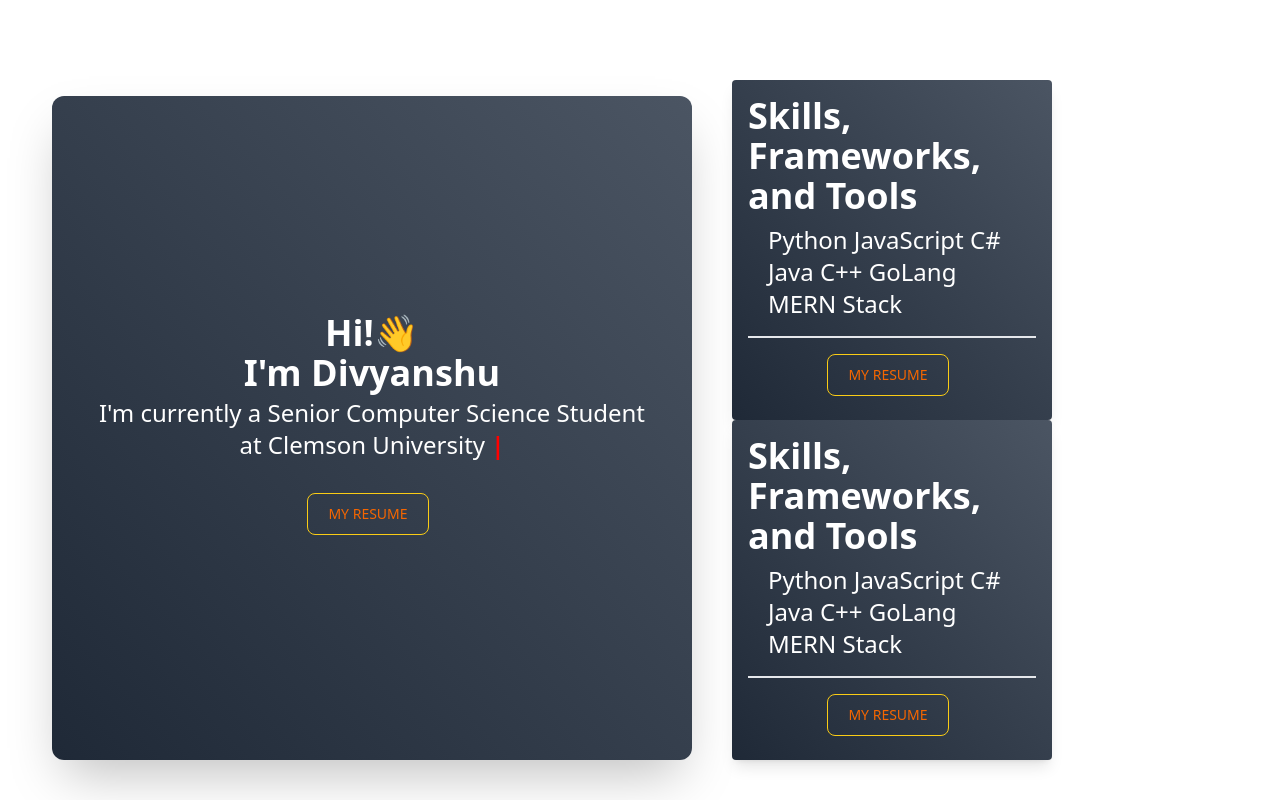
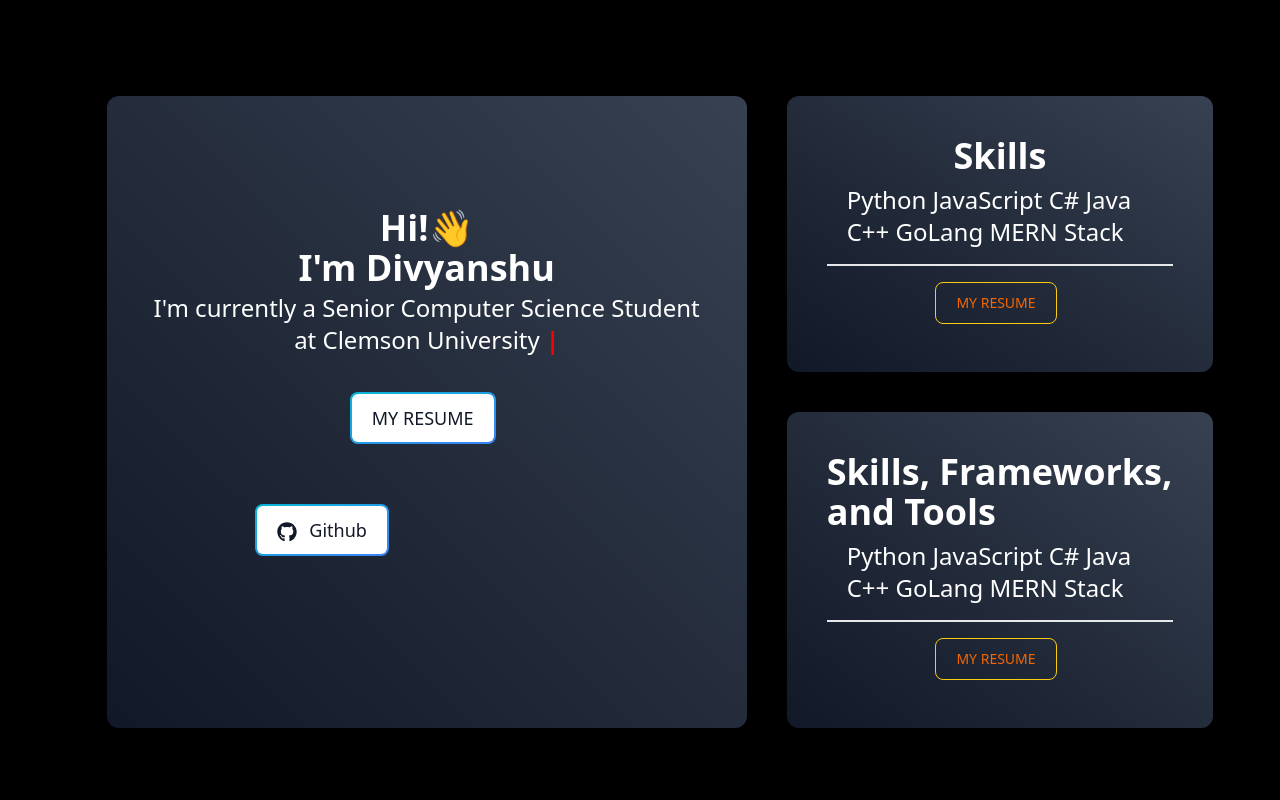
Before and after one commit to divpatel10/divyanshupatel.me, a React (Create React App) app in the folder mywebsite/: page / in a window 1280 px wide. Built offline with nearby package versions, Linux system fonts and the light colour scheme; the HTML template or start-up script is replaced by a standard one.

Commit message:
fixed button inline issue

```diff
--- a/mywebsite/public/index.html
+++ b/mywebsite/public/index.html
@@ -25,8 +25,8 @@
     -->
     <title>Divyanshu</title>
   </head>
-  <body>
-    <noscript>You need to enable JavaScript to run this app.</noscript>
+  <body style="background-color: black">
+
     <div id="root"></div>
     <!--
       This HTML file is a template.
--- a/mywebsite/src/App.js
+++ b/mywebsite/src/App.js
@@ -10,7 +10,7 @@ function App() {
 
         <AboutMe/>
 
-        <div className="flex flex-col justify-between mx-8 mt-20 md:mx-0 md:w-1/4 ">
+        <div className="flex flex-col justify-between mx-6 md:mx-0 md:w-1/3 ">
 
         <Skills/>
 
--- a/mywebsite/src/components/AboutMe.js
+++ b/mywebsite/src/components/AboutMe.js
@@ -4,29 +4,38 @@ import { FaYoutube } from 'react-icons/fa';
 import { FaTwitter } from 'react-icons/fa';
 import { FaRegEnvelope } from 'react-icons/fa';
 
-function AboutMe(){
-    return(
-        <div className="flex flex-col items-center justify-center text-center p-6 from-gray-600 to-gray-800 text-white bg-gradient-to-bl mt-24  shadow-2xl rounded-xl mr-10 -ml-44 mb-8 flex-1 md:mb-0  md:w-1/2 sm:flex-initial">
-            {/* <div className='from-gray-600 to-gray-800 bg-gradient-to-bl max-w-4xl mx-8 bg-white shadow-2xl rounded-xl py-20 mt-10'> */}
-
-                <div >
+function AboutMe() {
+    return (
+        <div className="flex flex-col items-center justify-center text-center p-6 from-gray-700 to-gray-900 text-white bg-gradient-to-bl shadow-2xl rounded-xl mx-10  mb-8 mt-24 flex-1 md:mb-0  md:w-1/2 sm:flex-initial">
 
             <div>
 
                 <p className='text-4xl sm:text-4xl font-semibold '>
-                    Hi!👋 <br/>I'm Divyanshu
+                    Hi!👋 <br />I'm Divyanshu
                 </p>
                 <p className=' text-xl sm:text-2xl pt-1 pb-4 px-5 w-auto inline-block border-b-1 text-ellipsis' >
                     I'm currently a Senior Computer Science Student at Clemson University
                     <span class="cursor"><b> |</b></span>
                 </p>
 
-                    <div className="flex align-center justify-center mt-4">
 
-                    <button type="button" class="button" class="text-clemrange hover:text-white border border-yellow-400 hover:bg-clemrange focus:ring-4 focus:ring-yellow-400 font-medium rounded-lg text-sm px-5 py-2.5 text-center mr-2 mb-2 dark:border-yellow-500 dark:text-yellow-500 dark:hover:text-white dark:hover:bg-clemrange dark:focus:ring-yellow-200">
+
+                <button class="relative inline-flex items-center justify-center p-0.5 mb-2 mr-2 mt-5 overflow-hidden text-lg font-medium text-gray-900 rounded-lg group bg-gradient-to-br from-cyan-500 to-blue-500 group-hover:from-cyan-500 group-hover:to-blue-500 hover:text-white dark:text-white focus:ring-4 focus:ring-cyan-200 dark:focus:ring-cyan-800">
+                    <span class="relative px-5 py-2.5 transition-all ease-in duration-100 bg-white dark:bg-gray-900 rounded-md group-hover:bg-opacity-0">
                         MY RESUME
+                    </span>
                 </button>
-                    </div>
+
+
+                <div className='my-3 flex flex-wrap -m-1 relative p-10 px-32'>
+
+                    <button class="relative inline-flex items-center justify-center p-0.5 mb-2 mr-2 overflow-hidden text-lg font-medium text-gray-900 rounded-lg group bg-gradient-to-br from-cyan-500 to-blue-500 group-hover:from-cyan-500 group-hover:to-blue-500 hover:text-white dark:text-white focus:ring-4 focus:ring-cyan-200 dark:focus:ring-cyan-800">
+                        <span class="relative inline-block px-5 py-2.5 transition-all ease-in duration-75 bg-white dark:bg-gray-900 rounded-md group-hover:bg-opacity-0">
+                           <FaGithub className="inline-block text-xl mr-2"/> Github
+                        </span>
+                    </button>
+
+
                 </div>
             </div>
         </div>
--- a/mywebsite/src/components/Projects.js
+++ b/mywebsite/src/components/Projects.js
@@ -6,7 +6,7 @@ import { FaRegEnvelope } from 'react-icons/fa';
 
 function Projects(){
     return(
-        <div className="flex flex-col from-gray-600 to-gray-800 bg-gradient-to-bl text-white rounded p-4 items-center shadow-lg">
+        <div className="flex flex-col from-gray-700 to-gray-900 bg-gradient-to-bl text-white rounded-xl p-10 items-center mt-10 shadow-2xl">
 
 
                     <p className='text-4xl sm:text-4xl font-semibold '>
--- a/mywebsite/src/components/Skills.js
+++ b/mywebsite/src/components/Skills.js
@@ -6,11 +6,11 @@ import { FaRegEnvelope } from 'react-icons/fa';
 
 function Skills(){
     return(
-        <div className="flex flex-col from-gray-600 to-gray-800 bg-gradient-to-bl text-white rounded p-4 items-center shadow-lg mb-4 md:mb-auto">
+        <div className="flex flex-col from-gray-700 to-gray-900 bg-gradient-to-bl text-white rounded-xl p-10 items-center mt-24 shadow-2xl">
 
 
                     <p className='text-4xl sm:text-4xl font-semibold '>
-                    Skills, Frameworks, and Tools
+                    Skills
                     </p>
                     <p className=' text-xl sm:text-2xl pt-2 pb-4 px-5 w-auto inline-block border-b-2'>
                        Python JavaScript C# Java C++ GoLang MERN Stack
```
Also changed, not shown: mywebsite/src/components/Tags.js (added). Lines whose indentation alone changed are shown as unchanged.
